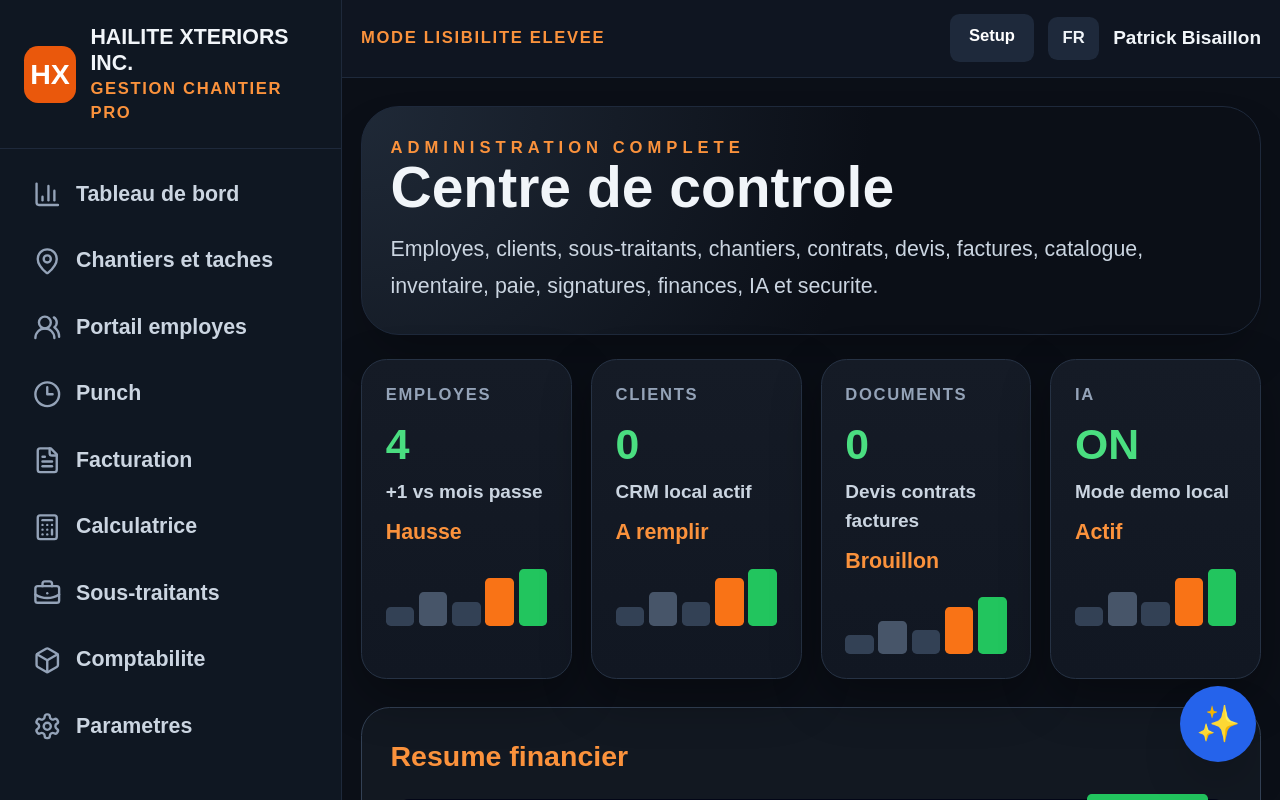
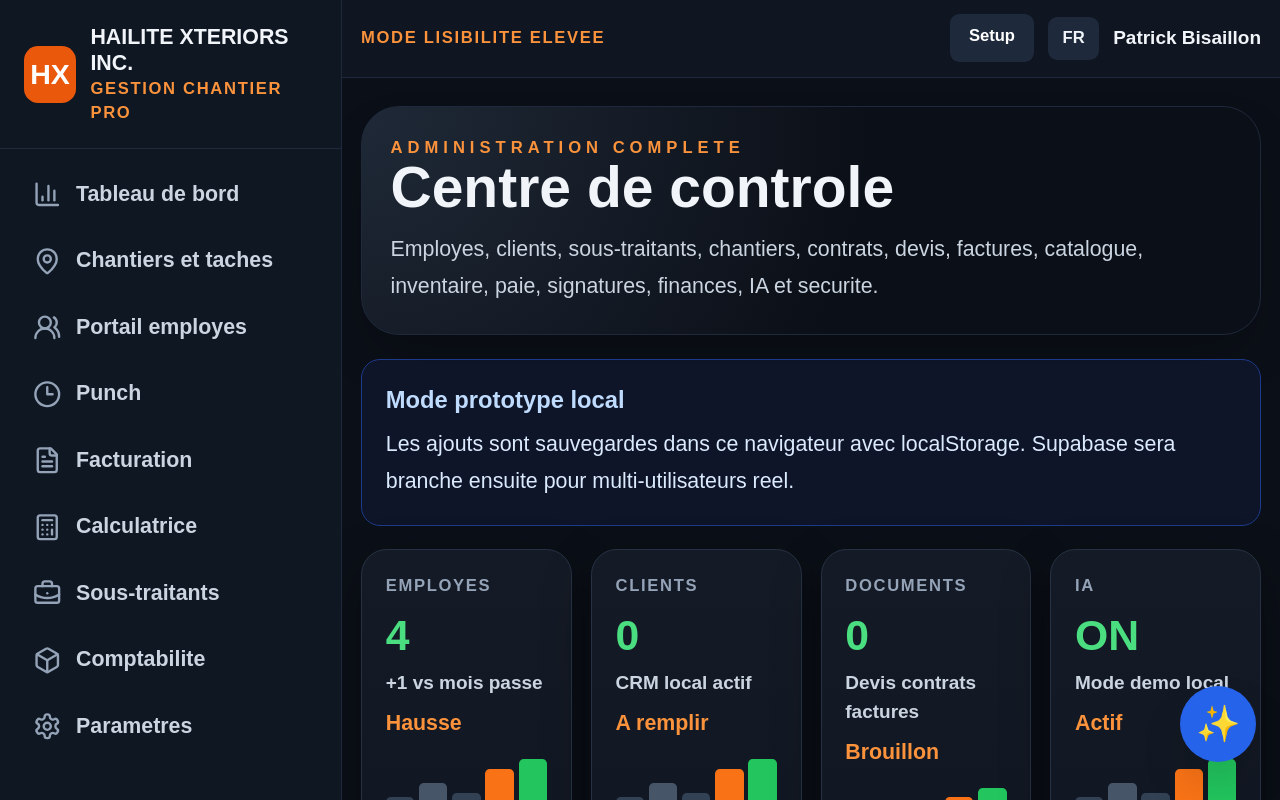
Before and after one commit to bisaillonpatrick1979-dev/Chatgpt-hailite-, a Next.js app: page /admin in a window 1280 px wide. Shown: the top 800 px of the page. Built offline with nearby package versions, Linux system fonts and the light colour scheme.

Commit message:
Show local data notice in admin

```diff
--- a/app/admin/page.tsx
+++ b/app/admin/page.tsx
@@ -9,6 +9,7 @@ import { SignatureBox } from "@/components/SignatureBox";
 import { InvoiceCalculator } from "@/components/InvoiceCalculator";
 import { StorageSelector } from "@/components/StorageSelector";
 import { FinanceMiniChart } from "@/components/FinanceMiniChart";
+import { LocalDataNotice } from "@/components/LocalDataNotice";
 
 export default function Admin() {
   return (
@@ -18,6 +19,7 @@ export default function Admin() {
         <h1 className="text-5xl font-black">Centre de controle</h1>
         <p className="large-readable mt-3 text-slate-300">Employes, clients, sous-traitants, chantiers, contrats, devis, factures, catalogue, inventaire, paie, signatures, finances, IA et securite.</p>
       </section>
+      <div className="mt-5"><LocalDataNotice /></div>
       <section className="mt-5 grid gap-4 md:grid-cols-4">
         <TrendCard label="Employes" value="4" compare="+1 vs mois passe" status="Hausse" />
         <TrendCard label="Clients" value="0" compare="CRM local actif" status="A remplir" />
```
